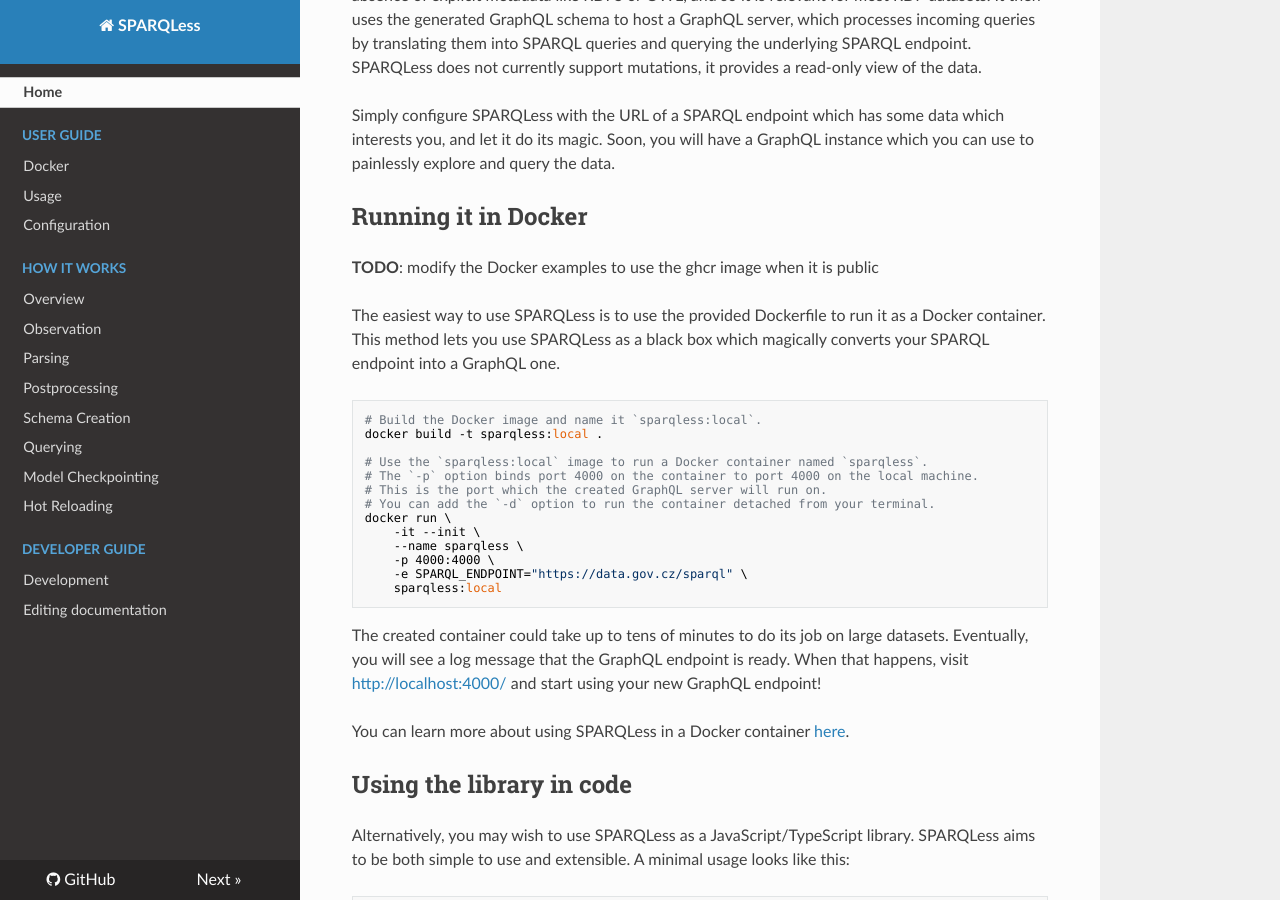
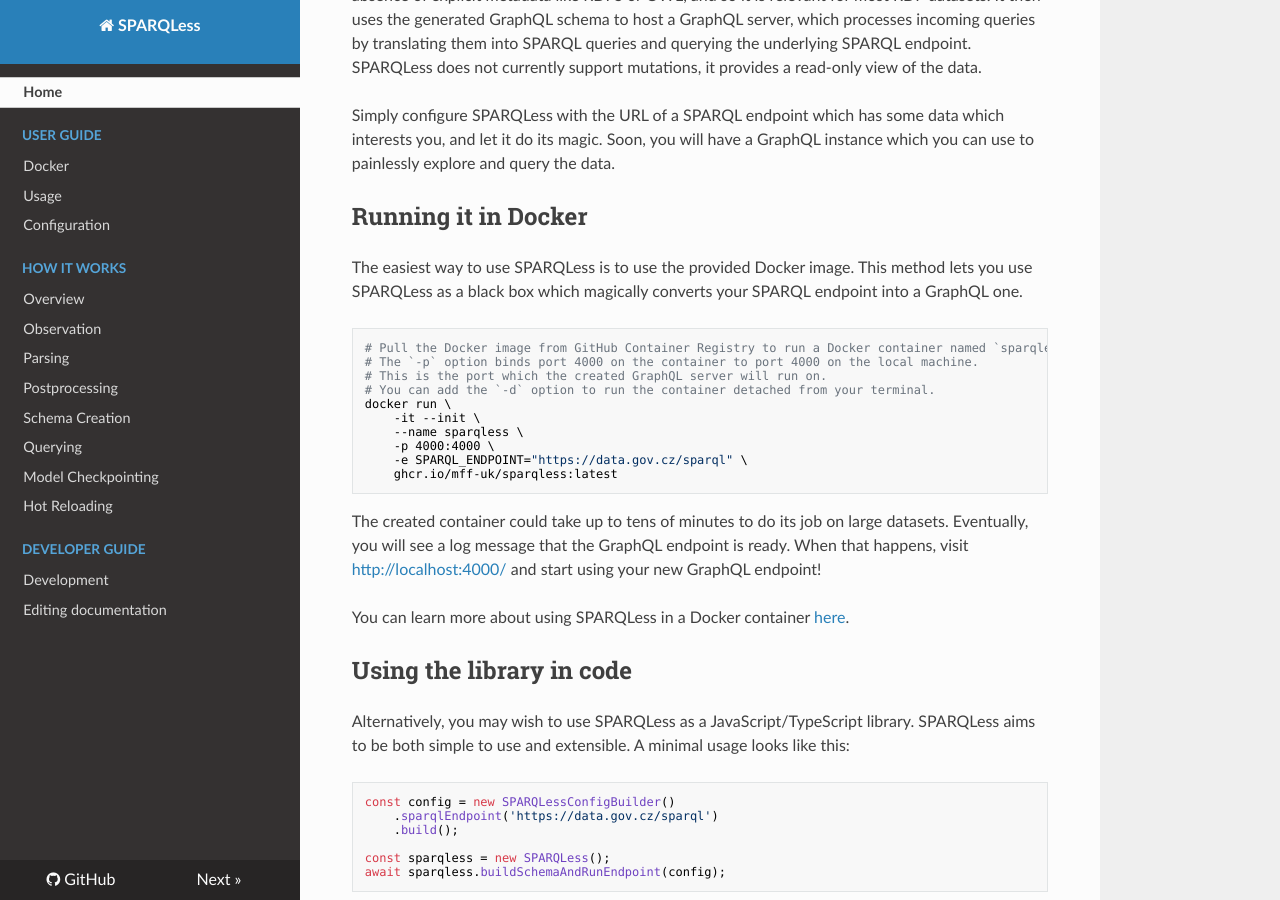
Before and after one commit to mff-uk/sparqless, an MkDocs documentation site: the page built from docs/index.md, in a window 1280 px wide and 900 px high, scrolled down 368 px. Built offline with MkDocs 1.6.1, drawn with Linux system fonts in a browser that asks for light colours; nearby versions of some CDN libraries.

Commit message:
feat(docs): update docs to use the official Docker image

````diff
--- a/docs/index.md
+++ b/docs/index.md
@@ -18,17 +18,12 @@
 
 ## Running it in Docker
 
-__TODO__: modify the Docker examples to use the ghcr image when it is public
-
-The easiest way to use SPARQLess is to use the provided Dockerfile to run it as a Docker container.
+The easiest way to use SPARQLess is to use the provided Docker image.
 This method lets you use SPARQLess as a black box which magically converts your SPARQL
 endpoint into a GraphQL one.
 
 ```bash
-# Build the Docker image and name it `sparqless:local`.
-docker build -t sparqless:local .
-
-# Use the `sparqless:local` image to run a Docker container named `sparqless`.
+# Pull the Docker image from GitHub Container Registry to run a Docker container named `sparqless`.
 # The `-p` option binds port 4000 on the container to port 4000 on the local machine.
 # This is the port which the created GraphQL server will run on.
 # You can add the `-d` option to run the container detached from your terminal.
@@ -37,7 +32,7 @@
     --name sparqless \
     -p 4000:4000 \
     -e SPARQL_ENDPOINT="https://data.gov.cz/sparql" \
-    sparqless:local
+    ghcr.io/mff-uk/sparqless:latest
 ```
 
 The created container could take up to tens of minutes to do its job on large datasets.
````
Also changed, not shown: README.md (+44 -3 lines), docs/docker.md (+3 -6 lines).
